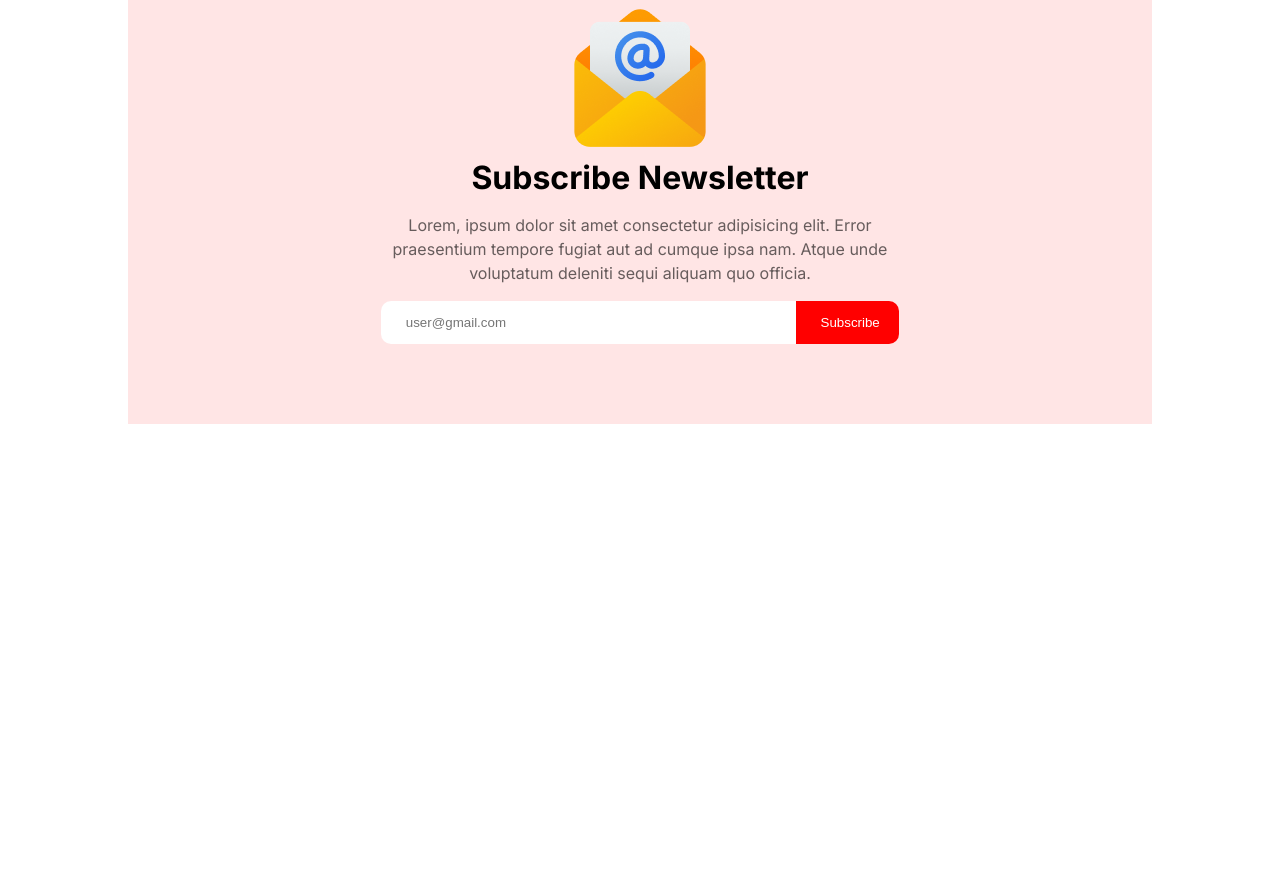
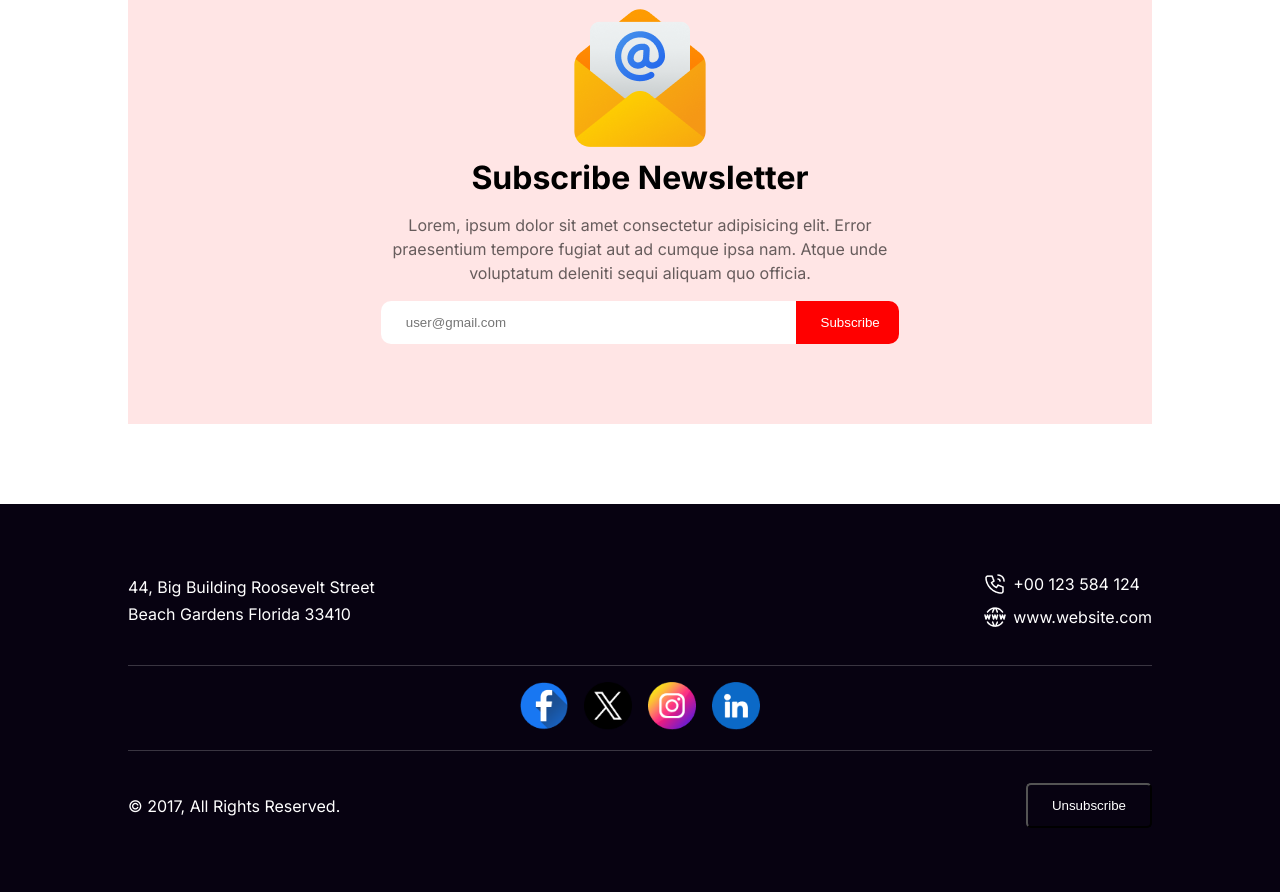
Before and after one commit to saadprof/PH_new-year-offer-resources, a plain HTML site: page index.html in a window 1280 px wide. Shown: the part 4502-5394 px from the top of the page. Before the commit the page ends 5006 px from the top, so only its background shows below. Drawn offline with Linux system fonts and the light colour scheme.

Commit message:
final footer section added with a interesting styles on button. copilot activated at last to help me. Didn't helped much but tried.

```diff
--- a/index.html
+++ b/index.html
@@ -154,6 +154,43 @@
                 </div>
             </section>
         </main>
-        <footer id="footer"></footer>
+        <footer id="footer">
+            <div>
+                <div id="address-contact">
+                    <div>
+                        <p>44, Big Building Roosevelt Street</p>
+                        <p>Beach Gardens Florida 33410</p>
+                    </div>
+                    <div>
+                        <div>
+                            <img src="icons/Call.png" alt="" />
+                            <p>+00 123 584 124</p>
+                        </div>
+                        <div>
+                            <img src="icons/Website.png" alt="" />
+                            <p>www.website.com</p>
+                        </div>
+                    </div>
+                </div>
+                <div id="socials">
+                    <a href="#" target="_blank" rel="noopener">
+                        <img src="icons/Facebook.png" alt="Facebook" />
+                    </a>
+                    <a href="#" target="_blank" rel="noopener">
+                        <img src="icons/Twitter.png" alt="Twitter" />
+                    </a>
+                    <a href="#" target="_blank" rel="noopener">
+                        <img src="icons/Instagram.png" alt="Instagram" />
+                    </a>
+                    <a href="#">
+                        <img src="icons/Linkedin.png" alt="LinkedIn" />
+                    </a>
+                </div>
+                <div id="right-unsubscribe">
+                    <p>&copy; 2017, All Rights Reserved.</p>
+                    <button id="unsubscribe">Unsubscribe</button>
+                </div>
+            </div>
+        </footer>
     </body>
 </html>
--- a/style.css
+++ b/style.css
@@ -231,3 +231,54 @@ body {
     outline: none;
     border-color: rgba(255, 0, 0, 0.3);
 }
+
+#footer {
+    background-color: #070211;
+    color: #ffffff;
+}
+#footer p {
+    margin: 0.4rem 0;
+}
+#footer > div {
+    padding: 4rem 0;
+    width: 80%;
+    margin: 0 auto;
+}
+#footer #address-contact {
+    display: flex;
+    justify-content: space-between;
+    align-items: center;
+    gap: 2rem;
+}
+#footer #address-contact div > div {
+    display: flex;
+    gap: 0.4rem;
+    align-items: center;
+}
+#footer #socials {
+    display: flex;
+    justify-content: center;
+    align-items: center;
+    gap: 1rem;
+    text-decoration: none;
+    border-top: 1px solid rgba(255, 255, 255, 0.2);
+    border-bottom: 1px solid rgba(255, 255, 255, 0.2);
+    padding: 1rem 0;
+    margin: 2rem 0;
+}
+#footer #socials img {
+    width: 3rem;
+    height: 3rem;
+}
+#footer #right-unsubscribe {
+    display: flex;
+    justify-content: space-between;
+    align-items: center;
+}
+#footer #right-unsubscribe button {
+    padding: 0.8rem 1.5rem;
+    background-color: transparent;
+    color: #ffffff;
+    border-radius: 5px;
+    cursor: pointer;
+}
```
